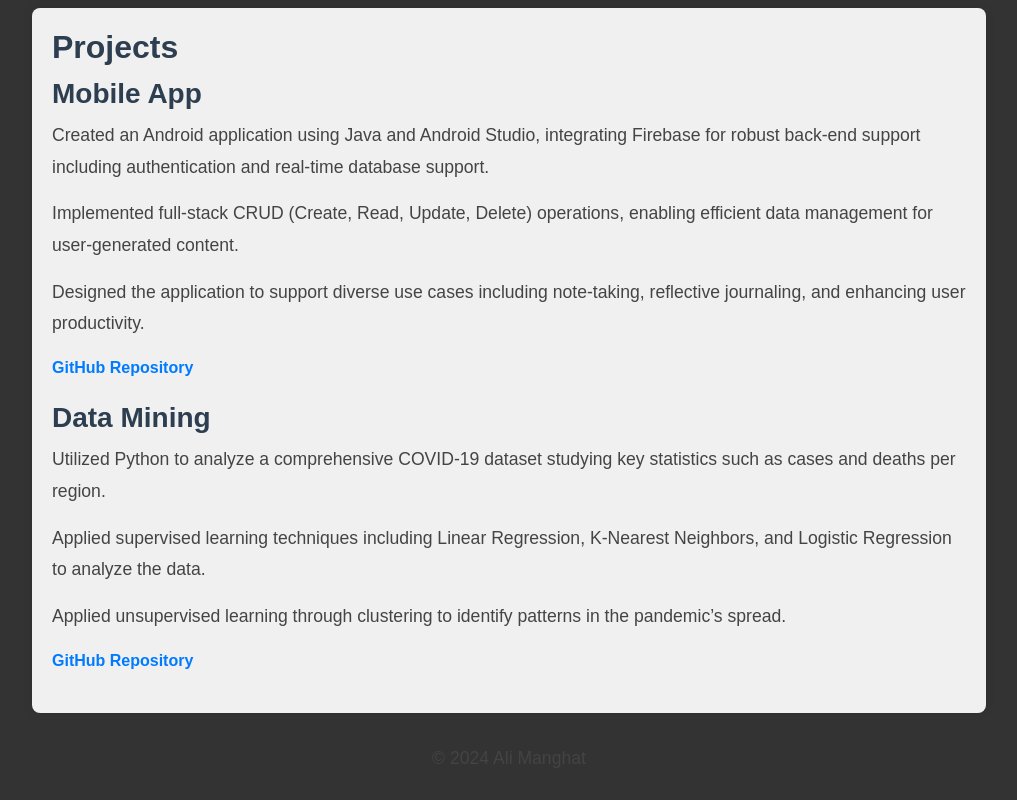
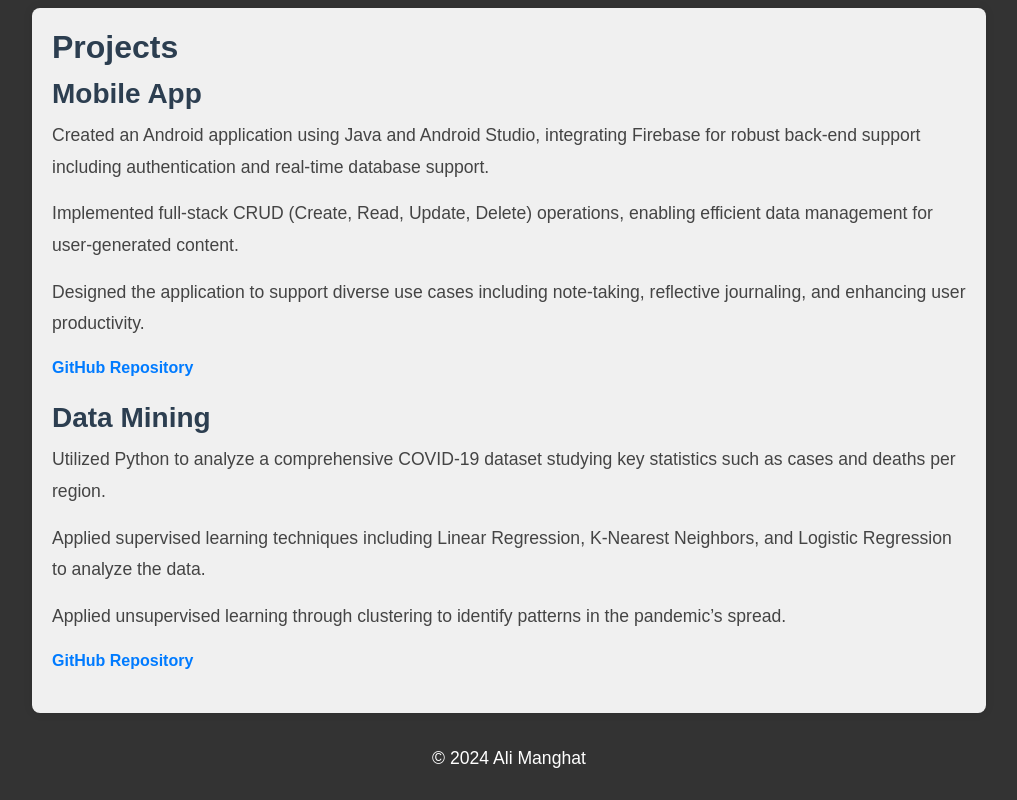
Before and after one commit to Ali-m99/Ali-m99.github.io, a plain HTML site: page index.html in a window 1280 px wide. Shown: the part 1012-1812 px from the top of the page, without its empty margins (131-1148 px from the left). Drawn offline with nearby package versions, Linux system fonts and the light colour scheme.

Commit message:
Updated footer

```diff
--- a/index.html
+++ b/index.html
@@ -57,7 +57,7 @@
         </section>
     </div>
     <footer>
-        <p>© 2024 Ali Manghat</p>
+        <p class="footer">© 2024 Ali Manghat</p>
     </footer>
 </body>
 </html>
--- a/style.css
+++ b/style.css
@@ -73,7 +73,7 @@ a:hover {
     text-decoration: underline;
 }
 
-footer {
+.footer {
     background-color: #333;
     color: #ffffff;
     text-align: center;
```
